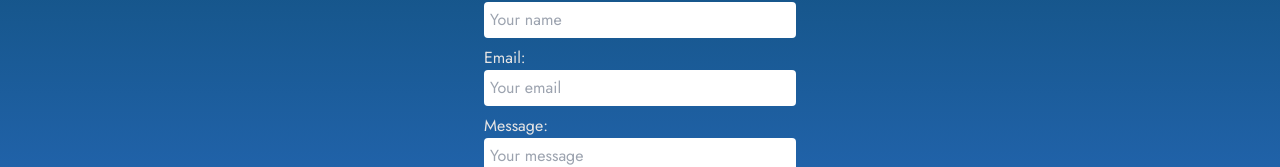
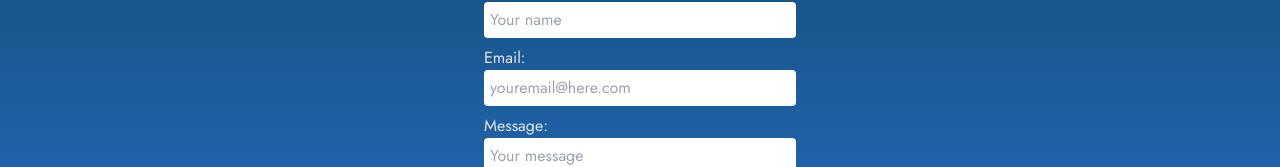
Before and after one commit to josenymad/new-portfolio, a React (Vite) app: page /contact in a window 1280 px wide. Shown: the part 178-345 px from the top of the page. Built offline with nearby package versions, Linux system fonts and the light colour scheme; no server answers.

Commit message:
added form endpoint

```diff
--- a/package.json
+++ b/package.json
@@ -24,6 +24,7 @@
     "slick-carousel": "^1.8.1"
   },
   "devDependencies": {
+    "@types/node": "^20.10.5",
     "@types/react": "^18.2.37",
     "@types/react-dom": "^18.2.15",
     "@typescript-eslint/eslint-plugin": "^6.10.0",
--- a/src/components/Contact.tsx
+++ b/src/components/Contact.tsx
@@ -11,7 +11,11 @@ const Contact = () => {
   const { register } = useForm<FormInputs>();
 
   return (
-    <form action="" className="flex flex-col w-1/4 mx-auto">
+    <form
+      action={import.meta.env.VITE_FORM_ENDPOINT}
+      className="flex flex-col w-1/4 mx-auto"
+      method="post"
+    >
       <label htmlFor="name">Name:{}</label>
       <input
         type="text"
@@ -22,11 +26,11 @@ const Contact = () => {
       />
       <label htmlFor="email">Email:{}</label>
       <input
-        type="text"
+        type="email"
         id="email"
         {...register("email")}
         className="mb-2 text-black p-1.5 rounded"
-        placeholder="Your email"
+        placeholder="youremail@here.com"
       />
       <label htmlFor="message">Message:{}</label>
       <textarea
```
Also changed, not shown: 2 other files (tests, documents, lock files or other folders).
